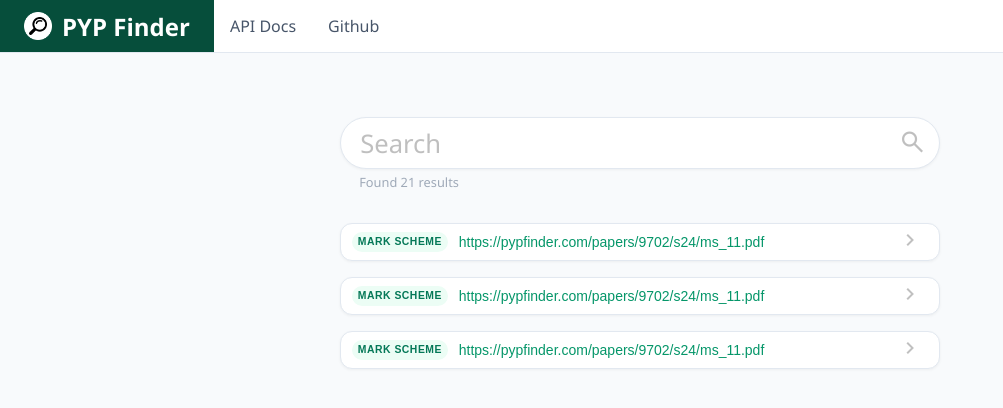
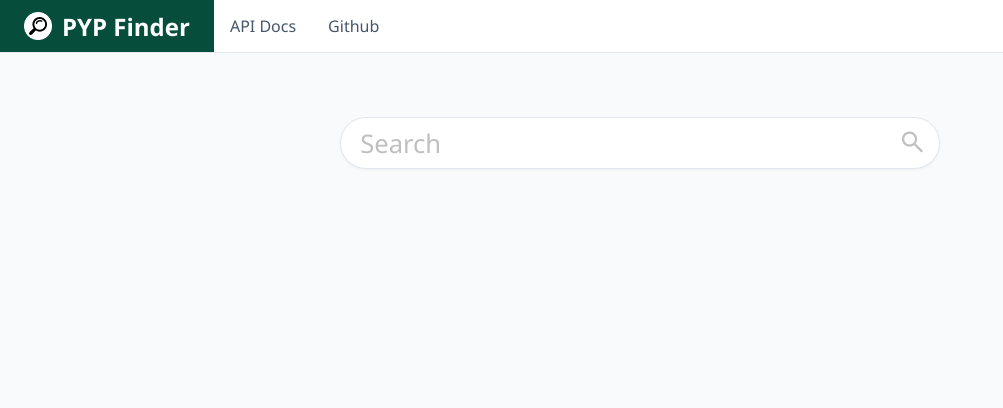
Before and after one commit to MastarCheeze/pyp-finder, a Vue app: page / in a window 1280 px wide. Shown: the top 408 px of the page, without its empty margins (0-1003 px from the left). Built offline with nearby package versions, Linux system fonts and the light colour scheme.

Commit message:
query api

```diff
--- a/src/App.vue
+++ b/src/App.vue
@@ -1,15 +1,119 @@
 <script setup>
-import NavigationBar from './components/NavigationBar.vue';
-import SearchBar from './components/SearchBar.vue';
-import Contents from './components/Contents.vue';
+import { ref } from "vue"
+import NavigationBar from './components/NavigationBar.vue'
+import SearchBar from './components/SearchBar.vue'
+import Contents from './components/Contents.vue'
+
+const paperCodeRegex = /^\d{4}\/\d{2}\/(?:(.*)\/)?(?:F\/M|M\/J|O\/N)\/\d{2}$/; // regex to check if code is valid
+
+const typeOrder = {
+  qp: 0, // Question paper.
+  ms: 1, // Mark scheme.
+  in: 2, // Insert.
+  i2: 3, // Insert 2 (Survey map) for Geography.
+  pm: 4, // Pre-release material for Computer Science.
+  ci: 5, // Confidential instructions.
+  er: 6, // Examiner report.
+  gt: 7, // Grade thresholds.
+  sy: 8, // Syllabus.
+  rl: 9, // Reference list for Psychology.
+}
+
+const searchBarRef = ref(null)
+const results = ref([])
+
+const apiUrl = "https://pypfinder.mastarcheeze.com/api/v1"
+
+async function search(paperCode) {
+  if (paperCode.match(paperCodeRegex)) {
+    searchBarRef.value.setSearching()
+    results.value = []
+
+    const mainRes = await fetch(apiUrl + "/resources?paper-code=" + paperCode)
+    const mainJson = await mainRes.json()
+
+    if (!mainJson.success) {
+      searchBarRef.value.setStatus("An unknown error has occured.", "error")
+      return
+    }
+
+    if (mainJson.results.length == 0) {
+      searchBarRef.value.setStatus("No results found.", "")
+      return
+    }
+
+    // Take the qp if there are qp and ms, else take the only item
+    let id = ""
+    if (mainJson.results.length == 1) {
+      id = mainJson.results[0].id
+    } else {
+      id = mainJson.results.filter(v => v.typeId == "qp")[0].id
+    }
+
+    const relatedRes = await fetch(apiUrl + "/resources/" + id + "/related")
+    const relatedJson = await relatedRes.json()
+
+    if (!relatedJson.success) {
+      searchBarRef.value.setStatus("An unknown error has occured.", "error")
+      return
+    }
+
+    const res = relatedJson.results
+    res.sort(compareResult)
+
+    res.unshift(relatedJson.metadata.resource)
+    results.value = res.map(convertResult)
+    searchBarRef.value.setStatus("Found " + results.value.length + " results.")
+    console.log(results.value)
+  } else {
+    searchBarRef.value.setStatus("Invalid paper code.", "error")
+  }
+}
+
+// convert api's json result to an object so that the Contents child can accept it
+function convertResult(obj, idx) {
+  let examSeries = null
+  if (obj.seasonId !== undefined) {
+    examSeries = obj.season + " " + obj.year.toString()
+  } else {
+    examSeries = obj.season
+  }
+
+  let component = null
+  if (obj.componentNumber !== undefined) {
+    component = "Paper " + obj.componentNumber + ": " + obj.componentName
+  }
+
+  let variant = null
+  if (obj.variantNumber !== undefined) {
+    variant = obj.variantNumber
+  }
+
+  return {
+    id: idx,
+    type: obj.typeName,
+    typeId: obj.typeId,
+    url: obj.urls[0],
+    qualification: obj.qualificationName,
+    subject: obj.subjectName + " " + obj.subjectId,
+    examSeries: examSeries,
+    component: component,
+    variant: variant,
+    alternativeUrls: obj.urls.slice(1),
+  }
+}
+
+function compareResult(a, b) {
+  return (typeOrder[a.typeId] ?? 99) - (typeOrder[b.typeId] ?? 99)
+}
 </script>
 
 <template>
   <NavigationBar />
   <main>
     <div class="container">
-      <SearchBar />
-      <Contents />
+      <SearchBar ref="searchBarRef" @search="search" />
+      <Contents v-model:results="results" />
     </div>
   </main>
 </template>
--- a/src/components/Contents.vue
+++ b/src/components/Contents.vue
@@ -1,62 +1,29 @@
 <script setup>
-import { ref } from 'vue'
+const props = defineProps({
+  results: Array,
+})
 
-const results = ref([
-  {
-    id: 1,
-    type: "Mark Scheme",
-    url: "https://pypfinder.com/papers/9702/s24/ms_11.pdf",
-    qualification: "A-Level",
-    subject: "Physics",
-    examSeries: "May/June 2024",
-    component: "Paper 2: Structured Written Paper",
-    variant: "2",
-    alternativeUrls: [
-      "https://pastpapers.papacambridge.com/...",
-      "https://another-source.com/...",
-      "https://another-source.com/...",
-      "https://another-source.com/...",
-      "https://another-source.com/...",
-    ],
-    isOpen: false,
-  },
-  {
-    id: 1,
-    type: "Mark Scheme",
-    url: "https://pypfinder.com/papers/9702/s24/ms_11.pdf",
-    qualification: "A-Level",
-    subject: "Physics",
-    examSeries: "May/June 2024",
-    component: "Paper 2: Structured Written Paper",
-    variant: "2",
-    alternativeUrls: [
-      "https://pastpapers.papacambridge.com/...",
-      "https://another-source.com/...",
-      "https://another-source.com/...",
-      "https://another-source.com/...",
-      "https://another-source.com/...",
-    ],
-    isOpen: false,
-  },
-  {
-    id: 1,
-    type: "Mark Scheme",
-    url: "https://pypfinder.com/papers/9702/s24/ms_11.pdf",
-    qualification: "A-Level",
-    subject: "Physics",
-    examSeries: "May/June 2024",
-    component: "Paper 2: Structured Written Paper",
-    variant: "2",
-    alternativeUrls: [
-      "https://pastpapers.papacambridge.com/...",
-      "https://another-source.com/...",
-      "https://another-source.com/...",
-      "https://another-source.com/...",
-      "https://another-source.com/...",
-    ],
-    isOpen: false,
-  },
-]);
+const typeColors = {
+  qp: "pill-green", // Question paper.
+  ms: "pill-green", // Mark scheme.
+  in: "pill-green", // Insert.
+  i2: "pill-green", // Insert 2 (Survey map) for Geography.
+  pm: "pill-green", // Pre-release material for Computer Science.
+  ci: "pill-green", // Confidential instructions.
+  er: "pill-blue", // Examiner report.
+  gt: "pill-blue", // Grade thresholds.
+  sy: "pill-red", // Syllabus.
+  rl: "pill-red", // Reference list for Psychology.
+}
+
+// convert a long url to a short one by replacing the middle with ...
+function shortenUrl(urlStr) {
+  const url = new URL(urlStr);
+  const segments = url.pathname.split('/');
+  const fileName = segments[segments.length - 1];
+
+  return `${url.origin}/.../${fileName}`;
+}
 
 function toggleOpen(result) {
   result.isOpen = !result.isOpen
@@ -65,10 +32,11 @@
 
 <template>
   <div class="results-container">
-    <div v-for="result in results" class="result-card main-result-card">
+    <TransitionGroup name="list-fade">
+      <div v-for="result in props.results" :key="result.id" class="result-card main-result-card">
         <div class="result-header">
-        <span class="type-pill">{{ result.type }}</span>
-        <a :href="result.url" class="result-url">{{ result.url }}</a>
+          <span class="type-pill" :class="typeColors[result.typeId] ?? 'pill-green'">{{ result.type }}</span>
+          <a :href="result.url" class="result-url" target="_blank">{{ shortenUrl(result.url) }}</a>
 
           <button class="dropdown-btn" @click="toggleOpen(result)">
             <span class="material-symbols-outlined" :class="{ 'rotated': result.isOpen }">
@@ -91,24 +59,26 @@
                 <span class="label">Exam Series</span>
                 <span class="value">{{ result.examSeries }}</span>
               </div>
-            <div class="detail-item">
+              <div v-if="result.component !== null" class="detail-item">
                 <span class="label">Component</span>
                 <span class="value">{{ result.component }}</span>
               </div>
-            <div class="detail-item">
+              <div v-if="result.component !== null" class="detail-item">
                 <span class="label">Variant</span>
                 <span class="value">{{ result.variant }}</span>
               </div>
-            <div class="urls-item">
+              <div v-if="result.alternativeUrls.length != 0" class="urls-item">
                 <span class="label">Alternative URLs</span>
                 <ul>
-                <li><a v-for="url in result.alternativeUrls" href="">{{ url }}</a></li>
+                  <li><a v-for="url in result.alternativeUrls" :href="url" target="_blank">{{ shortenUrl(url) }}</a>
+                  </li>
                 </ul>
               </div>
             </div>
           </div>
         </transition>
       </div>
+    </TransitionGroup>
   </div>
 </template>
 
@@ -116,7 +86,25 @@
 .results-container {
   display: flex;
   flex-direction: column;
-  gap: 1em;
+  gap: 0.75em;
+  position: relative;
+}
+
+/* Transition for the entire list */
+.list-fade-enter-active,
+.list-fade-leave-active {
+  transition: all 0.4s ease;
+}
+
+.list-fade-enter-from,
+.list-fade-leave-to {
+  opacity: 0;
+  transform: translateY(20px);
+}
+
+/* Ensures items slide smoothly when the list reorders */
+.list-fade-move {
+  transition: transform 0.4s ease;
 }
 
 .result-card {
@@ -143,9 +131,22 @@
   padding: 0.4em 0.6em;
   border-radius: 32px;
   text-transform: uppercase;
-  background-color: #ecfdf5;
-  color: #047857;
   letter-spacing: 0.05em;
+}
+
+.pill-green {
+  background-color: #bbf7d0;
+  color: #166534;
+}
+
+.pill-blue {
+  background-color: #bfdbfe;
+  color: #1e40af;
+}
+
+.pill-red {
+  background-color: #fecaca;
+  color: #991b1b;
 }
 
 .result-url {
--- a/src/components/SearchBar.vue
+++ b/src/components/SearchBar.vue
@@ -1,19 +1,81 @@
 <script setup>
-const searchClicked = (e) => {
-  console.log("Hi")
+import { ref } from "vue"
+
+const paperCode = ref("")
+const status = ref("");
+const statusStyle = ref("");
+const statusKey = ref(0);
+const dots = ref("");
+
+const emit = defineEmits(["search"])
+
+defineExpose({ setStatus, setSearching })
+
+let timeoutId = 0;
+let animationId = 0;
+
+function setStatus(msg, style, timeout) {
+  if (timeoutId) clearTimeout(timeoutId)
+  if (animationId) clearInterval(animationId);
+
+  status.value = msg
+  statusStyle.value = style
+  dots.value = ""
+  statusKey.value++
+
+  if (timeout > 0) {
+    timeoutId = setTimeout(() => {
+      status.value = ""
+      statusStyle.value = ""
+    }, timeout);
+  }
+}
+
+function setSearching() {
+  if (timeoutId) clearTimeout(timeoutId);
+  if (animationId) clearInterval(animationId);
+
+  status.value = "Searching"; // Key remains "Searching"
+  statusStyle.value = "";
+  dots.value = "";
+  statusKey.value++;
+
+  animationId = setInterval(() => {
+    if (dots.value.length >= 3) {
+      dots.value = "";
+    } else {
+      dots.value += ".";
+    }
+  }, 333);
+}
+
+function searchClicked(e) {
+  emit("search", paperCode.value)
 };
+
+function keyDown(e) {
+  if (e.key === "Enter") {
+    emit("search", paperCode.value)
+  }
+}
 </script>
 
 <template>
   <header>
     <form>
       <div class="search">
-        <input class="search-input" placeholder="Search" type="search">
+        <input @keydown="keyDown" v-model="paperCode" class="search-input" placeholder="Search" type="search">
         <button type="submit" @click.prevent="searchClicked">
           <span class="material-symbols-outlined search-icon">search</span>
         </button>
       </div>
-      <p id="status" class="">Found 21 results</p>
+      <div class="status-container">
+        <transition name="fade-status" mode="out-in">
+          <p :key="statusKey" id="status" :class="statusStyle">
+            {{ status }}{{ dots }}
+          </p>
+        </transition>
+      </div>
     </form>
   </header>
 </template>
@@ -127,4 +189,14 @@
 #status.error {
   color: var(--color-error);
 }
+
+.fade-status-enter-active,
+.fade-status-leave-active {
+  transition: opacity 0.2s ease;
+}
+
+.fade-status-enter-from,
+.fade-status-leave-to {
+  opacity: 0 !important;
+}
 </style>
```
Lines whose indentation alone changed are shown as unchanged.
